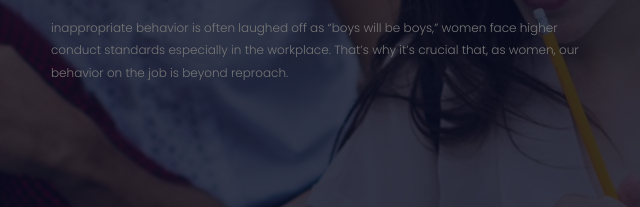
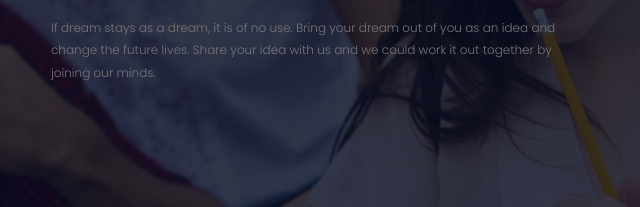
Before and after one commit to CMRamkumar/idearush2.0, a plain HTML site: page index.html in a window 1280 px wide. Shown: the part 1894-2101 px from the top of the page, 34-674 px from the left. Drawn offline with nearby package versions, Linux system fonts and the light colour scheme; some packages are replaced by stand-ins of ours.

Commit message:
changes for description text

```diff
--- a/index.html
+++ b/index.html
@@ -340,7 +340,7 @@
 								Here you go!!!
 							</h1>
 							<p>
-								inappropriate behavior is often laughed off as “boys will be boys,” women face higher conduct standards especially in the workplace. That’s why it’s crucial that, as women, our behavior on the job is beyond reproach.
+								If dream stays as a dream, it is of no use. Bring your dream out of you as an idea and change the future lives. Share your idea with us and we could work it out together by joining our minds.
 							</p>
 							<!-- <div class="row details-content">
 								<div class="col single-detials">
```
Also changed, not shown: css/main.css (line endings or trailing spaces).
